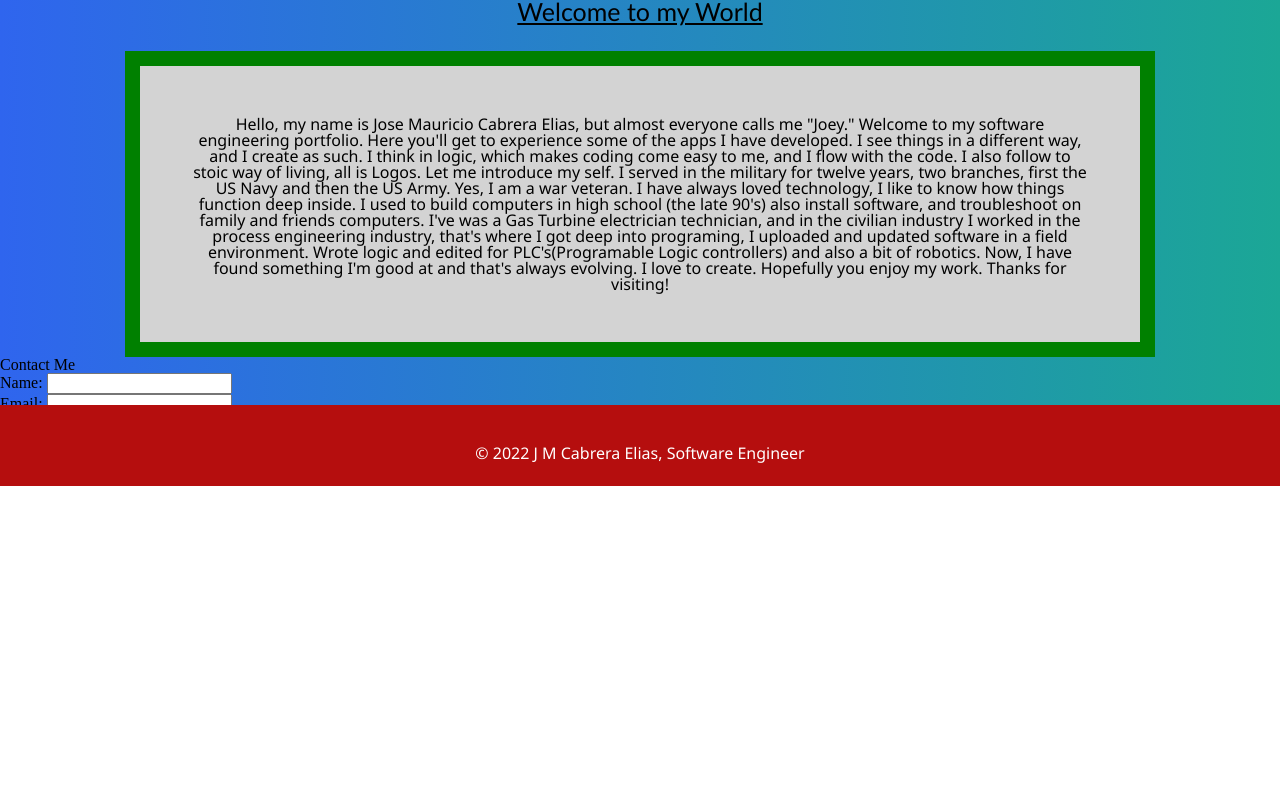
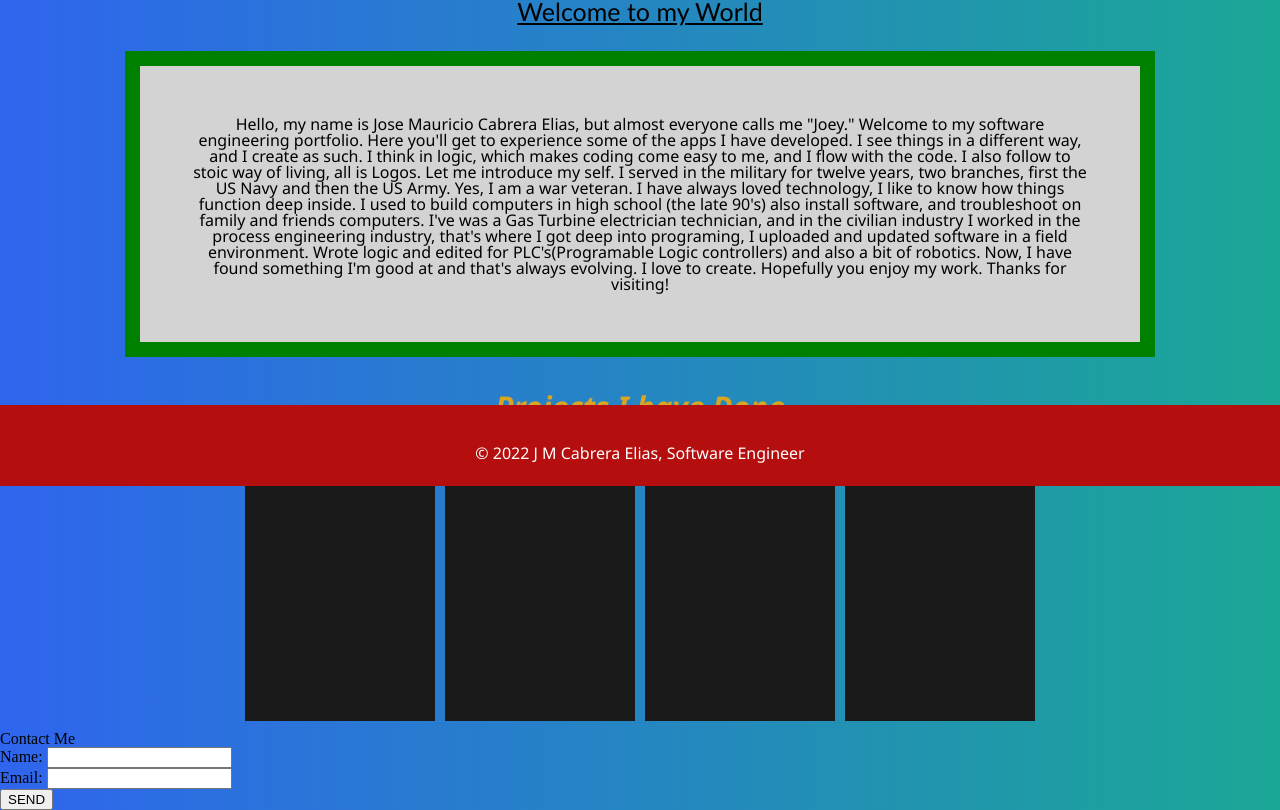
Before and after one commit to nKingchaos2284/challenge2, a plain HTML site: page index.html in a window 1280 px wide. Shown: the part 314-1124 px from the top of the page. Before the commit the page ends 800 px from the top, so only its background shows below. Drawn offline with Linux system fonts and the light colour scheme.

Commit message:
modified css, added cards to html, fixed alignment

```diff
--- a/Assets/style.css
+++ b/Assets/style.css
@@ -1,10 +1,3 @@
-
-body {
-  background: linear-gradient(to right, rgb(47, 101, 238), rgb(27, 167, 150));
-  display: flexbox;
-  align-self: auto;
-}
-
 .nav {
   background-color: rgb(255, 157, 0);
   list-style-type: none;
@@ -17,10 +10,23 @@ body {
   display: inline-block;
   font-size: 20px;
   padding: 20px;
-  text-decoration: olivedrab;
+}
 
+a:active {
+  color: olivedrab;
 }
-main {
+
+a:visited {
+  color: rgb(110, 5, 209);
+}
+
+body {
+  background: linear-gradient(to right, rgb(47, 101, 238), rgb(27, 167, 150));
+  display: flexbox;
+  align-self: auto;
+}
+
+body main {
   padding-top: 33px;
 }
 
@@ -48,7 +54,7 @@ main {
 .intro {
   text-align: center;
   font-family: 'Segoe UI', Tahoma, Geneva, Verdana, sans-serif;
-  font-weight: 400;
+  font-weight: 500;
   margin: auto;
   background-color: lightgrey;
   width: 900px;
@@ -57,6 +63,55 @@ main {
   display:flex;
 }
 
+h2{
+  padding-block: 35px;
+  text-align: center;
+  font-size: 30px;
+  font-family: 'Segoe UI', Tahoma, Geneva, Verdana, sans-serif;
+  color: goldenrod;
+  font-weight: 800;
+  font-style: italic;
+}
+
+.cardz {
+  display: flex;
+  align-items: center;
+  justify-content: center;
+  padding-block: 10px;
+  gap: 10px
+}
+
+
+.card {
+  width: 190px;
+  height: 254px;
+  background-image: linear-gradient(163deg, #00ff75 0%, #3700ff 100%);
+  border-radius: 20px;
+  transition: all .3s;
+
+ }
+
+ .card2 {
+  width: 190px;
+  height: 254px;
+  background-color: #1a1a1a;
+  border-radius:;
+  transition: all .2s;
+ }
+
+ .card2:hover {
+  transform: scale(0.98);
+  border-radius: 20px;
+ }
+
+ .card:hover {
+  box-shadow: 0px 0px 30px 1px rgba(0, 255, 117, 0.30);
+ }
+
+.contact {
+  display: flexbox;
+
+}
 
 .footer {
   position: fixed;
--- a/index.html
+++ b/index.html
@@ -1,29 +1,29 @@
-
 <!DOCTYPE html>
 <html lang="en">
   <head>
-  <meta charset="UTF-8">
-  <meta http-equiv="X-UA-Compatible" content="IE=edge">
-  <meta name="viewport" content="width=device-width, initial-scale=1.0">
-  <link rel="stylesheet" type="text/css" href="Assets/reset.css">
-  <link rel="stylesheet" type="text/css" href="Assets/style.css">
+    <meta charset="UTF-8" />
+    <meta http-equiv="X-UA-Compatible" content="IE=edge" />
+    <meta name="viewport" content="width=device-width, initial-scale=1.0" />
+    <link rel="stylesheet" type="text/css" href="Assets/reset.css" />
+    <link rel="stylesheet" type="text/css" href="Assets/style.css" />
     <title>My Software Engineer Portfolio</title>
   </head>
 
   <body>
-
     <header>
       <nav class="nav">
         <ul>
-        <li> <a href="https://github.com/nKingchaos2284">Github</a></li>
-        <li> <a href="https://portfolio-moi.netlify.app/about">Portfolio</a></li>
-        <li> <a href="#contact">Contact</a></li>
+          <li><a href="https://github.com/nKingchaos2284">Github</a></li>
+          <li>
+            <a href="https://portfolio-moi.netlify.app/about">Portfolio</a>
+          </li>
+          <li><a href="#contact">Contact</a></li>
         </ul>
       </nav>
     </header>
 
     <main>
-      <img class="profile-pic" src="Assets/img/profile-pic.jpg" alt="sexy me">
+      <img class="profile-pic" src="Assets/img/profile-pic.jpg" alt="sexy me" />
 
       <h1 class="page-title">Welcome to my World</h1>
 
@@ -47,27 +47,46 @@
         evolving. I love to create. Hopefully you enjoy my work. Thanks for
         visiting!
       </p>
-      <section id="contact">
-      <h2>Contact Me</h2>
+
+      <div class="projects">
+      <h2>Projects I have Done</h2></div>
+<section class="cardz">
+      <div class="card">
+        <div class="card2"></div>
+      </div>
+      <div class="card">
+        <div class="card2"></div>
+      </div>  <div class="card">
+        <div class="card2"></div>
+      </div>
+      <div class="card">
+        <div class="card2"></div>
+
+</section>
+
+
+<div class="contact_form">
+<h3>Contact Me</h3>
         <form>
           <ul>
             <li>
               <label class="text-right" for="name">Name:</label>
-            <input type="text" id="name" name="user-name">
+              <input type="text" id="name" name="user-name" />
             </li>
             <li>
               <label class="text-right" for="email">Email:</label>
-            <input type="text" id="email" name="user-email">
+              <input type="text" id="email" name="user-email" />
             </li>
           </ul>
           <button type="submit">SEND</button>
         </form>
-    </section>
+
+
+      </div>
+
+
     </main>
 
-  <footer class="footer">
-    © 2022  J M Cabrera Elias, Software Engineer
-  </footer>
-
+    <footer class="footer">© 2022 J M Cabrera Elias, Software Engineer</footer>
   </body>
 </html>
```
Also changed, not shown: Assets/reset.css (+101 -20 lines), Assets/img/chaos.png (added). Lines whose indentation alone changed are shown as unchanged.
